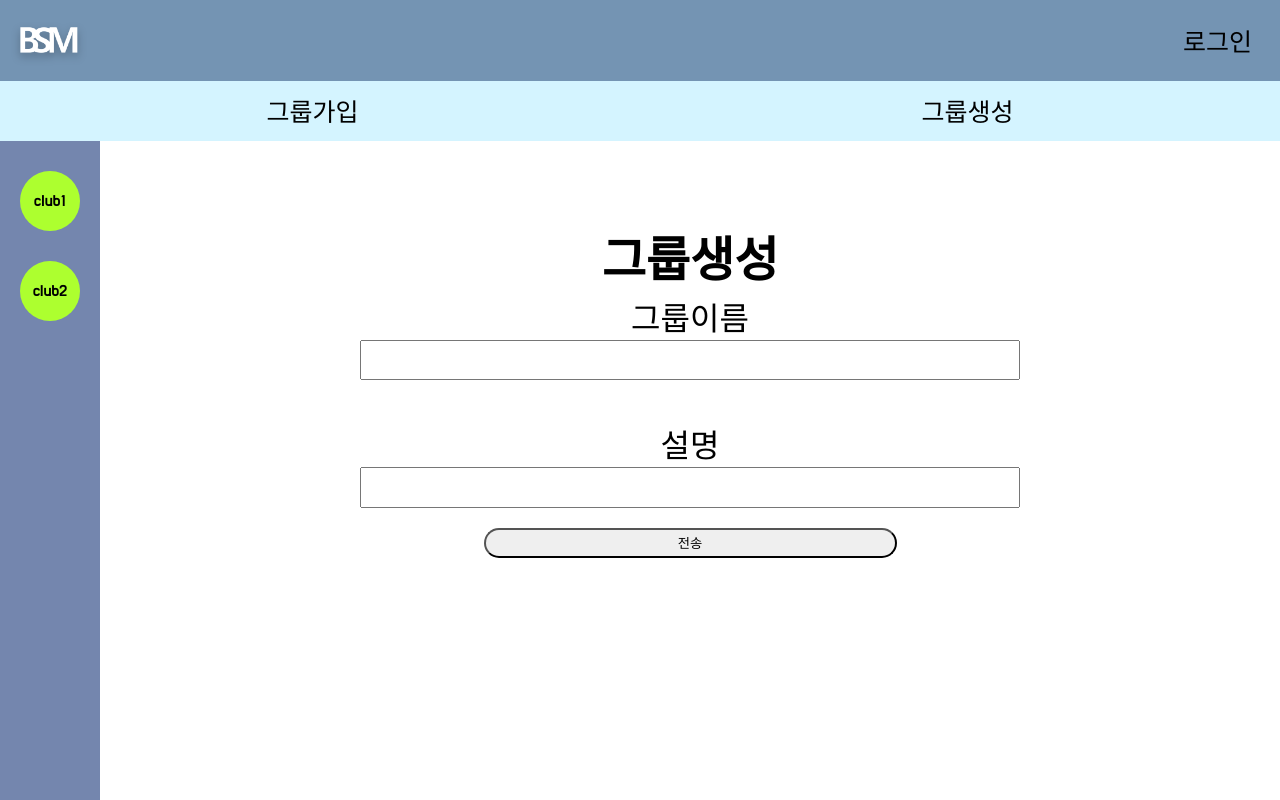
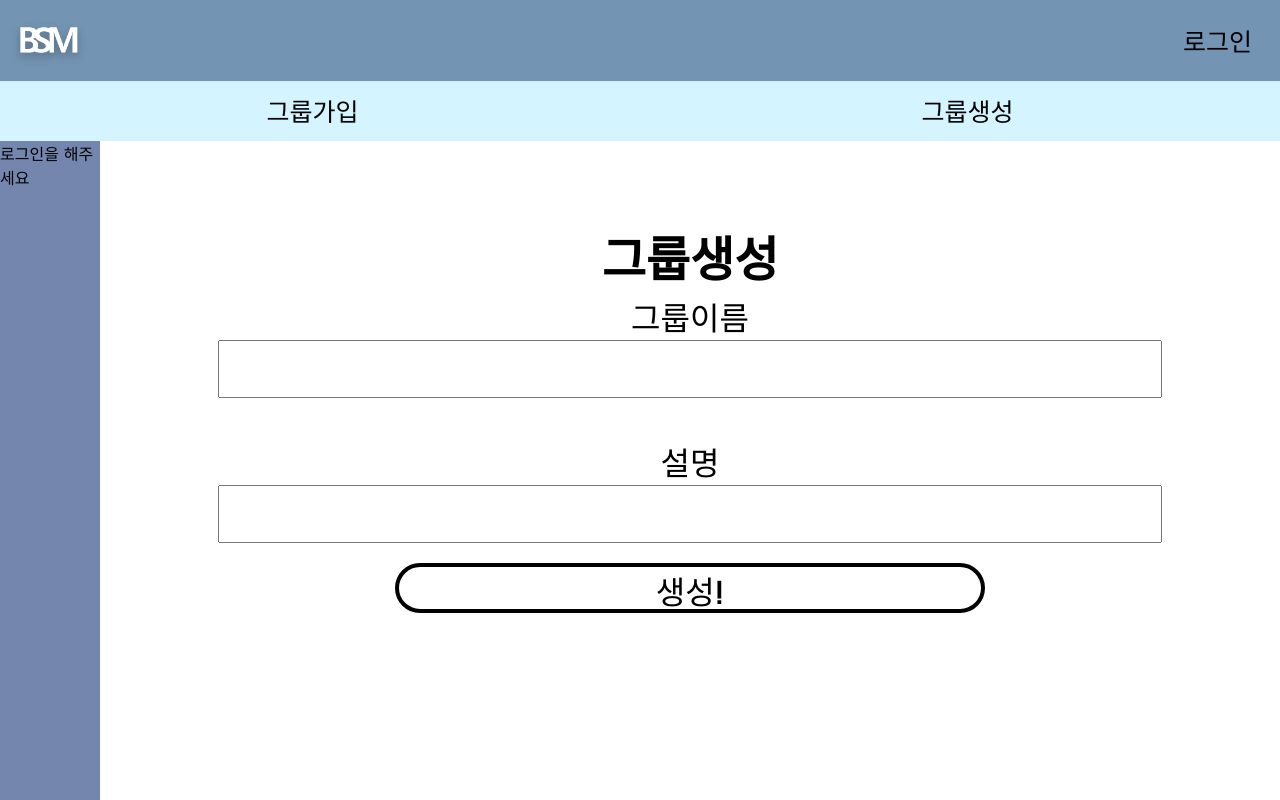
Before and after one commit to BSM-Speaker/BSM-Speaker-Frontend, a React (Create React App) app: page /MakeGroup in a window 1280 px wide. Built offline with nearby package versions, Linux system fonts and the light colour scheme.

Commit message:
add:createGroup

```diff
--- a/package.json
+++ b/package.json
@@ -12,6 +12,7 @@
     "react-dom": "^18.2.0",
     "react-router-dom": "^6.3.0",
     "react-scripts": "5.0.1",
+    "recoil": "^0.7.5",
     "styled-components": "^5.3.5",
     "web-vitals": "^2.1.4"
   },
--- a/src/component/ClubList.js
+++ b/src/component/ClubList.js
@@ -1,15 +1,9 @@
+import axios from "axios";
+import { useState } from "react";
+import { useRecoilBridgeAcrossReactRoots_UNSTABLE, useRecoilState } from "recoil";
 import styled from "styled-components";
+import { loginState } from "../state";
 import ClubListItem from "./ClubListItem";
-const clublist = [
-    {
-        id: 1,
-        name: "club1",
-    },
-    {
-        id: 2,
-        name: "club2",
-    },
-]
 const StyledClubList = styled.div`
     width: 100px;
     height: 100%;
@@ -28,8 +22,23 @@ const StyledUl = styled.ul `
 
 `
 function Clublist() {
+    const [clublist, setClublist] = useState([]);
+    const [login, localStorage] = useRecoilState(loginState);
+    if(login != null) {
+        const resData = [];
+        axios.get('/api/group')
+        .then((res)=>{
+            res.data.map((data)=>{
+                resData.push(data)
+            })
+            setClublist(resData);
+        })
+    }
     return (
         <StyledClubList>
+            {login == null ?
+                 '로그인을 해주세요'
+                 :
                 <StyledUl>
                 {
                     clublist.map((club,_)=>{
@@ -37,6 +46,8 @@ function Clublist() {
                     })
                 }
                 </StyledUl>
+            }
+
         </StyledClubList>
     )
 }
--- a/src/component/Header.js
+++ b/src/component/Header.js
@@ -1,6 +1,10 @@
+import axios from "axios";
 import { useState } from "react";
 import { Link } from "react-router-dom";
+import { useRecoilState } from "recoil";
 import styled from "styled-components";
+import { loginState } from "../state";
+import { Modal } from "./modal";
 const StyledHeader = styled.header `
     width: 100%;
     display: flex;
@@ -33,23 +37,33 @@ const StyledLogin = styled.a`
         color: #7494B3;
     }
 `
+const User = styled.div`
+    width: 40px;
+    height: 40px;
+    margin-right: 20px;
+    background: url(./image/loginicon.png);
+    background-size: contain;
+    background-repeat: no-repeat;
+`
 
 const UserMenu = styled.div`
     margin-right: 20px;
 `
+
 function Header() {
-    const [a,b] = useState(localStorage.getItem('user'))
+    const [login,setLogin] = useRecoilState(loginState);
+    const [modal, setModal] = useState(false);
     return (
         <StyledHeader>
             <Link to={"/"}><Logo/></Link>
-            {a == null ? <StyledLogin
+            {
+                login === null ? <StyledLogin
                 href="https://auth.bssm.kro.kr/oauth?clientId=66f68ad9&redirectURI=http://localhost:3000/oauth"
-                >로그인</StyledLogin> : <UserMenu onClick={()=>{
-                    localStorage.removeItem('user');
-                    b(null);
-                }}>
-                    로그아웃
-                </UserMenu>}
+                >로그인</StyledLogin> :
+                 <User onClick={()=>{setModal(!modal)}}>
+                </User>
+            }
+            {modal && <Modal setModal={setModal}/>}
         </StyledHeader>
     )
 }
--- /dev/null
+++ b/src/component/modal.js
@@ -0,0 +1,46 @@
+import styled from "styled-components"
+import axios from 'axios'
+import { useRecoilState } from "recoil";
+import { loginState } from "../state";
+function logout(setLogin) {
+    axios.delete('/api/user/logout')
+    .then(()=>{})
+    .catch((err)=>console.log(err));
+    localStorage.removeItem('user');
+    setLogin(null);
+}
+const Contain = styled.div`
+    position: absolute;
+    width:300px;
+    height:200px;
+    top: 3px;
+    right: 3px;
+    border: 3px solid black;
+    background-color: skyblue;
+    border-radius: 20px;
+`
+const User_info = styled.div`
+    margin: 10px;
+`
+const Btn_logout = styled.div`
+    position: absolute;
+    border-radius: 20px;
+    right: 0px;
+    bottom: 0px;
+    text-align: center;
+    width: 90px;
+    height: 20px;
+    background-color: white;
+    border: solid 2px black;
+`
+export function Modal(props) {
+    const [login, setLogin] = useRecoilState(loginState)
+    return (
+        <Contain onClick={()=>{props.setModal(false)}}>
+            <User_info>
+                nickname : {login.nickname}
+            </User_info>
+            <Btn_logout onClick={()=>{logout(setLogin)}}>logout</Btn_logout>
+        </Contain>
+    )
+}
--- a/src/index.js
+++ b/src/index.js
@@ -10,9 +10,16 @@ import {
 } from "react-router-dom";
 import InviteCode from './pages/InviteCode';
 import MakeGroup from './pages/MakeGroup'
-import Oauth from './pages/ouath';
+import Oauth from './pages/ouath';import {
+  RecoilRoot,
+  atom,
+  selector,
+  userRecoilState,
+  useRecoilValue,
+} from "recoil"
 const root = ReactDOM.createRoot(document.getElementById('root'));
 root.render(
+  <RecoilRoot>
   <BrowserRouter>
     <Routes>
       <Route path="/oauth" element={<Oauth/>}></Route>
@@ -23,6 +30,7 @@ root.render(
       </Route>
     </Routes>
   </BrowserRouter>
+  </RecoilRoot>
 );
 
 // If you want to start measuring performance in your app, pass a function
--- a/src/pages/MakeGroup.js
+++ b/src/pages/MakeGroup.js
@@ -1,3 +1,5 @@
+import axios from "axios";
+import { useState } from "react";
 import styled, { StyledComponent } from "styled-components";
 
 const StyledSection = styled.section`
@@ -20,24 +22,33 @@ const StyledForm = styled.form`
     width: 70%;
     height: 70%;
 `
-const SubmitBtn = styled.button`
+const Submit = styled.div`
     margin-top: 20px;
     width: 50%;
-    height: 30px;
+    height: 50px;
     border-radius: 100px;
+    text-align: center;
+    border: solid black 4px;
 `
 function MakeGroup() {
+    const [name, setName] = useState("");
+    const [des, setDes] = useState("");
     return (
         <StyledSection>
             <h2>그룹생성</h2>
-            <StyledForm>
-                그룹이름
-                <InputBox type="text"></InputBox>
+            그룹이름
+            <InputBox type="text" onChange={(e)=>{setName(e.target.value)}}></InputBox>
             <br/>
-                설명
-            <InputBox type="text"></InputBox>
-            <SubmitBtn>전송</SubmitBtn>
-            </StyledForm>
+            설명
+            <InputBox type="text" onChange={(e)=>{setDes(e.target.value)}}></InputBox>
+            <Submit onClick={()=>{
+                axios.post('/api/group',
+                {
+                    "name": name,
+                    "description": des
+                })
+                .catch(err=>{alert("그룹이름이 중복되었거나 올바르지 않습니다.")})
+            }}>생성!</Submit>
         </StyledSection>
     )
 }
--- a/src/pages/ouath.js
+++ b/src/pages/ouath.js
@@ -2,25 +2,36 @@ import { useEffect } from 'react';
 import { useLocation, useNavigate } from 'react-router-dom';
 import axios from 'axios';
 import qs from 'qs';
+import { useRecoilState } from 'recoil';
+import { loginState } from '../state';
 function Oauth() {
     const location = useLocation();
     const query = qs.parse(location.search, {ignoreQueryPrefix: true})
+    const [login, setLogin] = useRecoilState(loginState);
     const navigate = useNavigate();
     useEffect(() => {
         console.log(query.code);
-        axios.post(`api/user/oauth/bsm?code=${query.code}`,{ withCredentials: true })
+        (
+            async function() {
+                await axios.post(`api/user/oauth/bsm?code=${query.code}`,{ withCredentials: true })
                 .then((res) => {
                 }).catch((err) => {
                     console.log(err)
                 });
-        axios.get("api/user",{ withCredentials: true })
+                await axios.get("api/user",{ withCredentials: true })
                 .then((res)=> {
                     localStorage.setItem('user', JSON.stringify(res.data));
+                    setLogin({
+                        "userCode":res.data.userCode,
+                        "nickname":res.data.nickname
+                    })
                 }).catch(err=>{
                     console.log(err);
                 })
+            }
+        )();
         navigate('/');
-    }, [ location ])
+    }, [])
     return (
         <>
         </>
--- /dev/null
+++ b/src/state.js
@@ -0,0 +1,12 @@
+import {
+    RecoilRoot,
+    atom,
+    selector,
+    userRecoilState,
+    useRecoilValue,
+
+} from "recoil"
+export const loginState = atom({
+    key: 'login',
+    default: null,
+})
```
Also changed, not shown: public/image/loginicon.png (added), 1 other file (tests, documents, lock files or other folders). Lines whose indentation alone changed are shown as unchanged.
